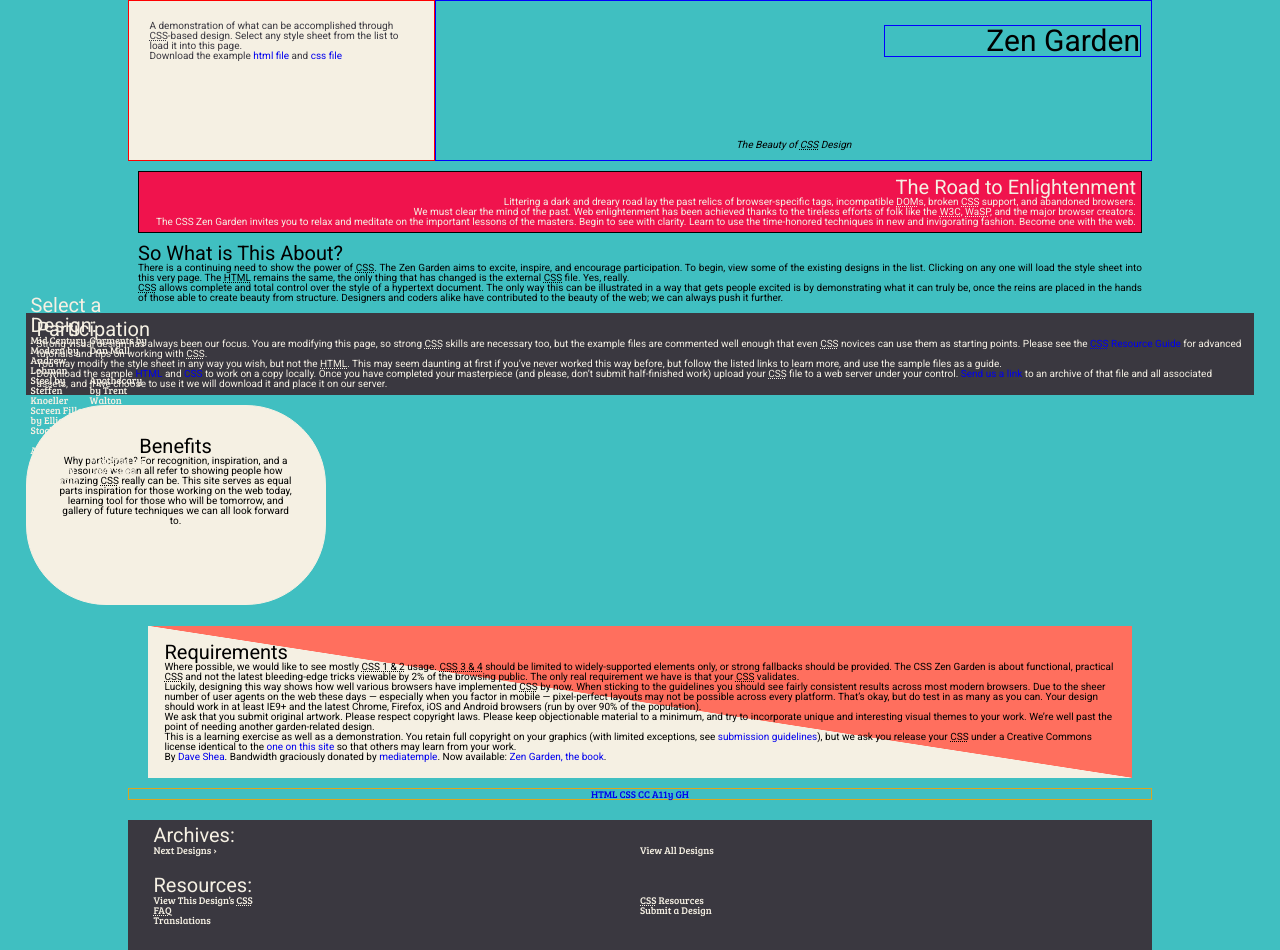
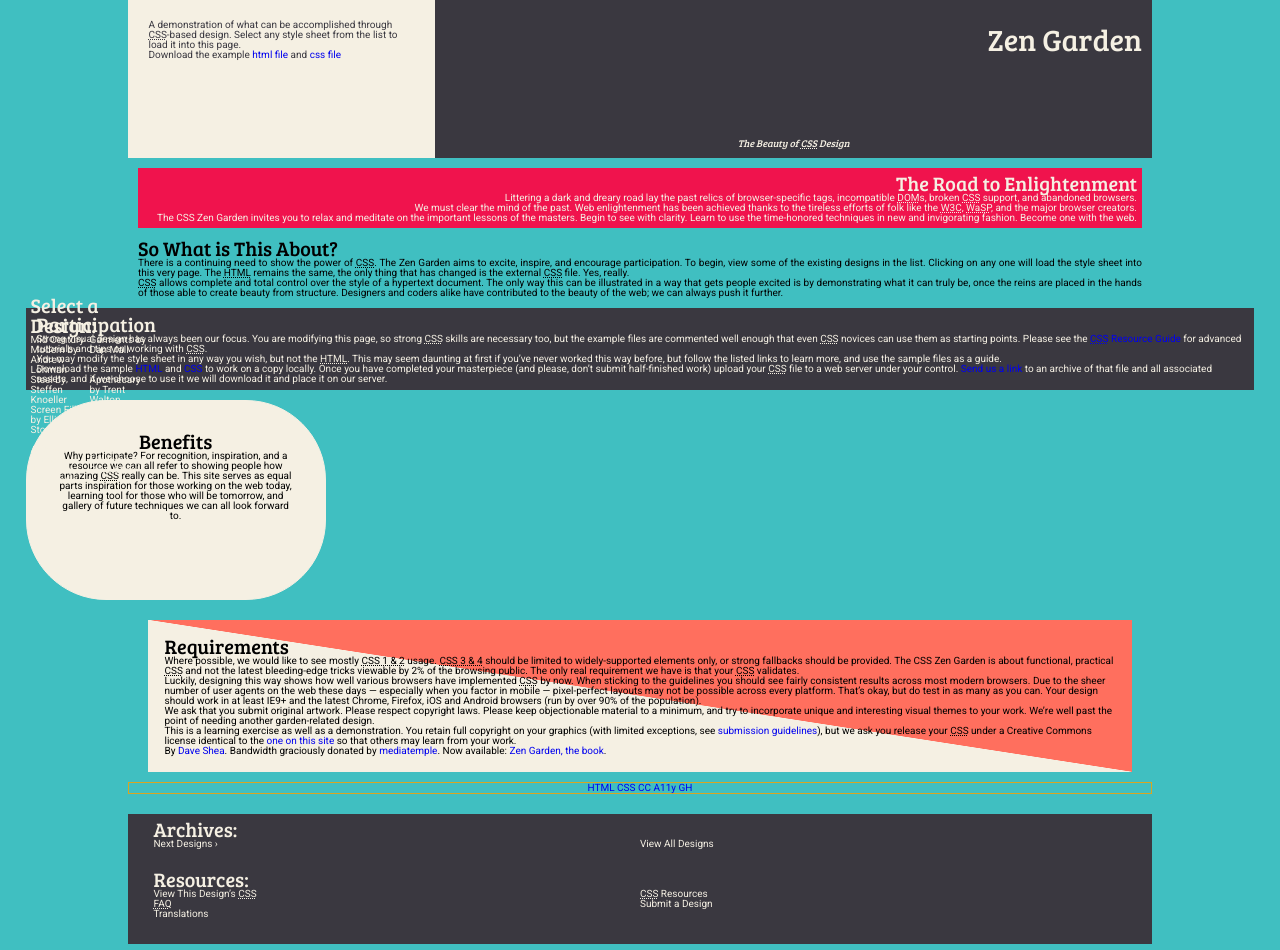
Before and after one commit to rodriguez-hernan/mir-can-rod, a plain HTML site: page src/index.html in a window 1280 px wide. Drawn offline with Linux system fonts and the light colour scheme.

Commit message:
cambios de orden en las fonts primaria y sec.

```diff
--- a/src/sass/_header.scss
+++ b/src/sass/_header.scss
@@ -5,15 +5,15 @@
     header {
         width: 70%;
         margin: 0;
-        border: solid blue 1px;
+        //border: solid blue 1px;
         height: auto;
         padding: 1em;
         background-color: $color-2;
-        color:$color-5;
+        color: $color-5;
         h1 {
             font-size: 3em;
             margin: 2% 0 0 63%;
-            border: solid blue 1px;
+            //border: solid blue 1px;
             //width: 30%;
             text-align: right;
         }
@@ -27,10 +27,10 @@
         padding: 2%;
         width: 30%;
         margin: 0;
-        border: solid red 1px;
+        //border: solid red 1px;
+        order: -1;
+        background-color: $color-5;
         color: $color-2;
-        background-color:$color-5;
-        order: -1;
 
 
     }
--- a/src/sass/_variables.scss
+++ b/src/sass/_variables.scss
@@ -8,7 +8,7 @@
 $success: #6fce72; // green
 $alert: $color-4; // red
 // fonts
-$secondary-font: 'Bree Serif',
-serif; // para body
-$primary-font: 'Roboto',
-sans-serif; // para headings
+$primary-font:'Bree Serif',
+serif; // para headings
+$secondary-font:'Roboto',
+sans-serif; // para body
--- a/src/sass/style.scss
+++ b/src/sass/style.scss
@@ -22,7 +22,7 @@
         padding: 5px;
         text-align: right;
         margin-bottom: 1rem;
-        border: solid black 1px;
+        //border: solid black 1px;
         background-color: $color-4;
         color: $color-5;
     }
```
Also changed, not shown: src/style.css, 1 other file.
